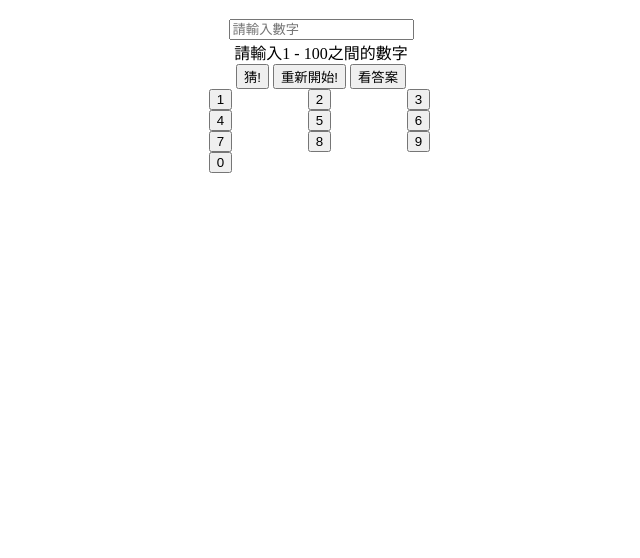
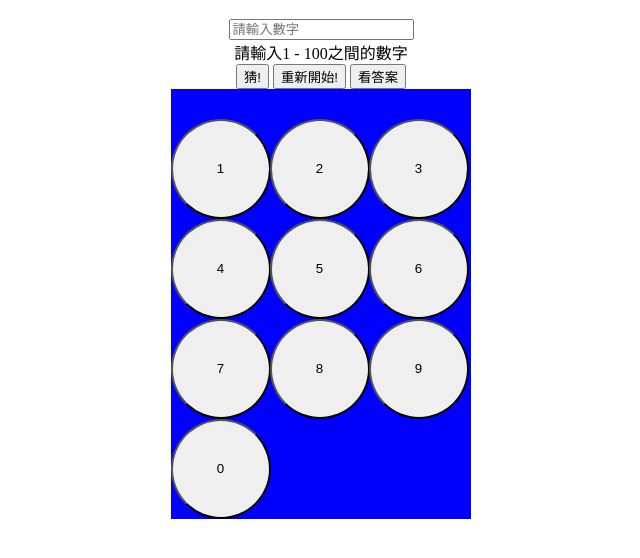
Before and after one commit to evolution862/evolution862.github.io, a plain HTML site: page 0612 終極密碼 助教課/guessnumber.html in a window 1280 px wide. Shown: the part 70-628 px from the top of the page, without its empty margins (319-959 px from the left). Drawn offline with Linux system fonts and the light colour scheme.

Commit message:
變更index

```diff
--- a/0612 終極密碼 助教課/1.html
+++ b/0612 終極密碼 助教課/guessnumber.html
@@ -16,10 +16,17 @@
 
         .numberbutton {
             display:grid;
-            width:300px;
+            width: 300px;
             margin: auto;
             grid-template-rows: 25% 25% 25% 25%;
             grid-template-columns: 33% 33% 33%;
+            background-color: blue;
+            padding-top: 30px;
+        }
+        .btn{
+            width: 100px;
+            height: 100px;
+            border-radius: 50%;
         }
     </style>
 
```
Also changed, not shown: index.html (+2 -0 lines).
